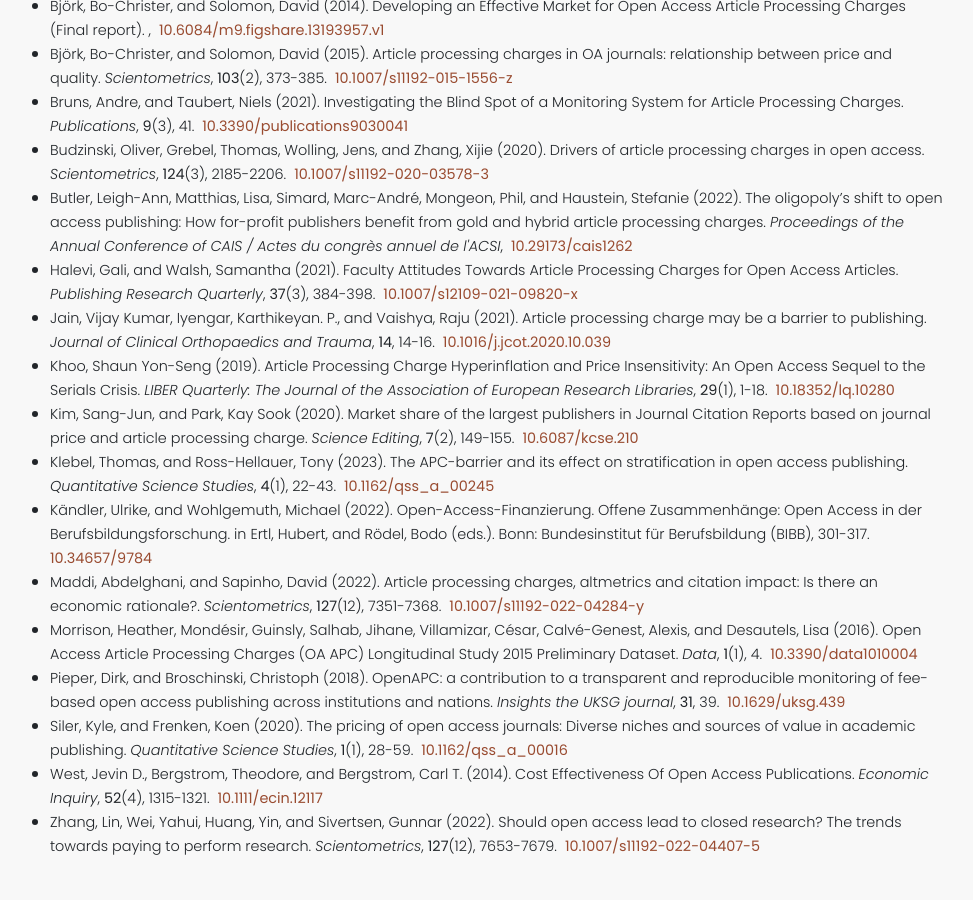
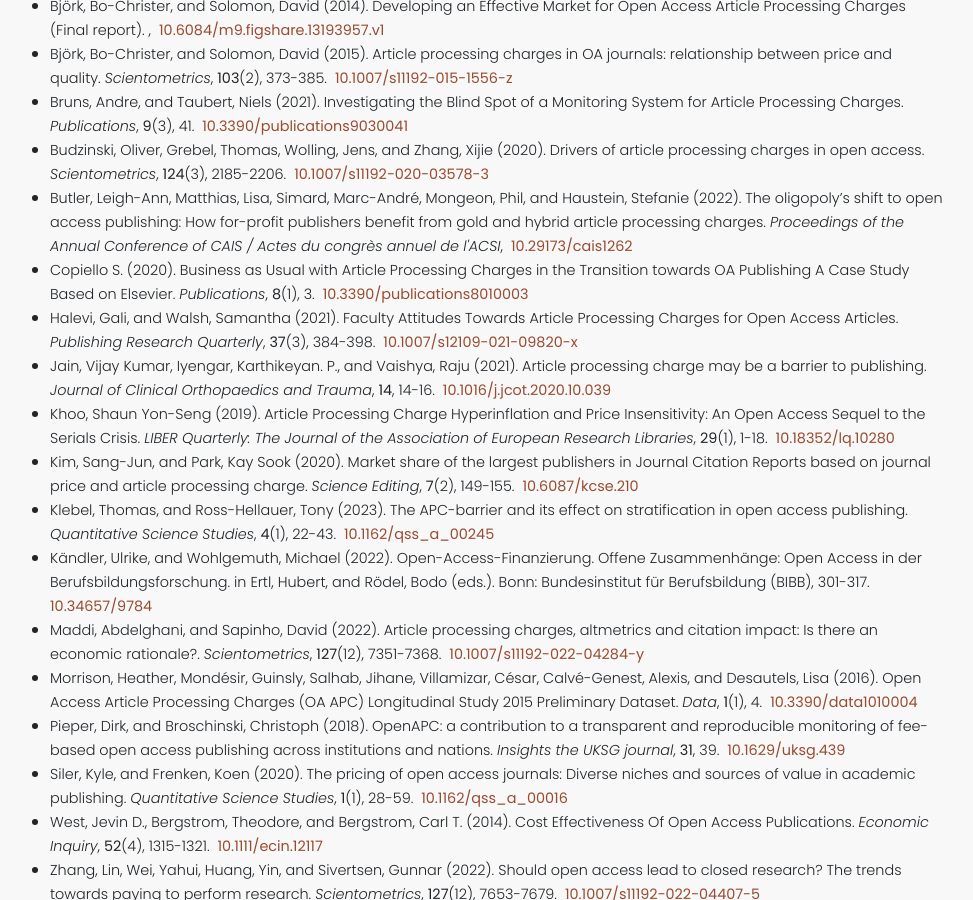
Before and after one commit to panter-project/panter-project.github.io, a Jekyll site: the page built from resources.markdown, in a window 1280 px wide and 900 px high, scrolled down 813 px. Shown: the whole window, without its empty margins (64-1037 px from the left). Built offline with Jekyll 4.4.1, drawn with Linux system fonts in a browser that asks for light colours.

Commit message:
Update and rename 2014-01-01-copiello-business.markdown to 2014-01-04-copiello-business.markdown

```diff
--- a/_resources/2014-01-01-copiello-business.markdown
+++ b/_resources/2014-01-04-copiello-business.markdown
@@ -1,7 +1,7 @@
 ---
 category: publication
 TY: JOUR
-TI: Business as Usual with Article Processing Charges in the Transition towards OA Publishing: A Case Study Based on Elsevier
+TI: Business as Usual with Article Processing Charges in the Transition towards OA Publishing A Case Study Based on Elsevier
 AU: Copiello S.
 T2: Publications
 DA: 2020/11//
```
